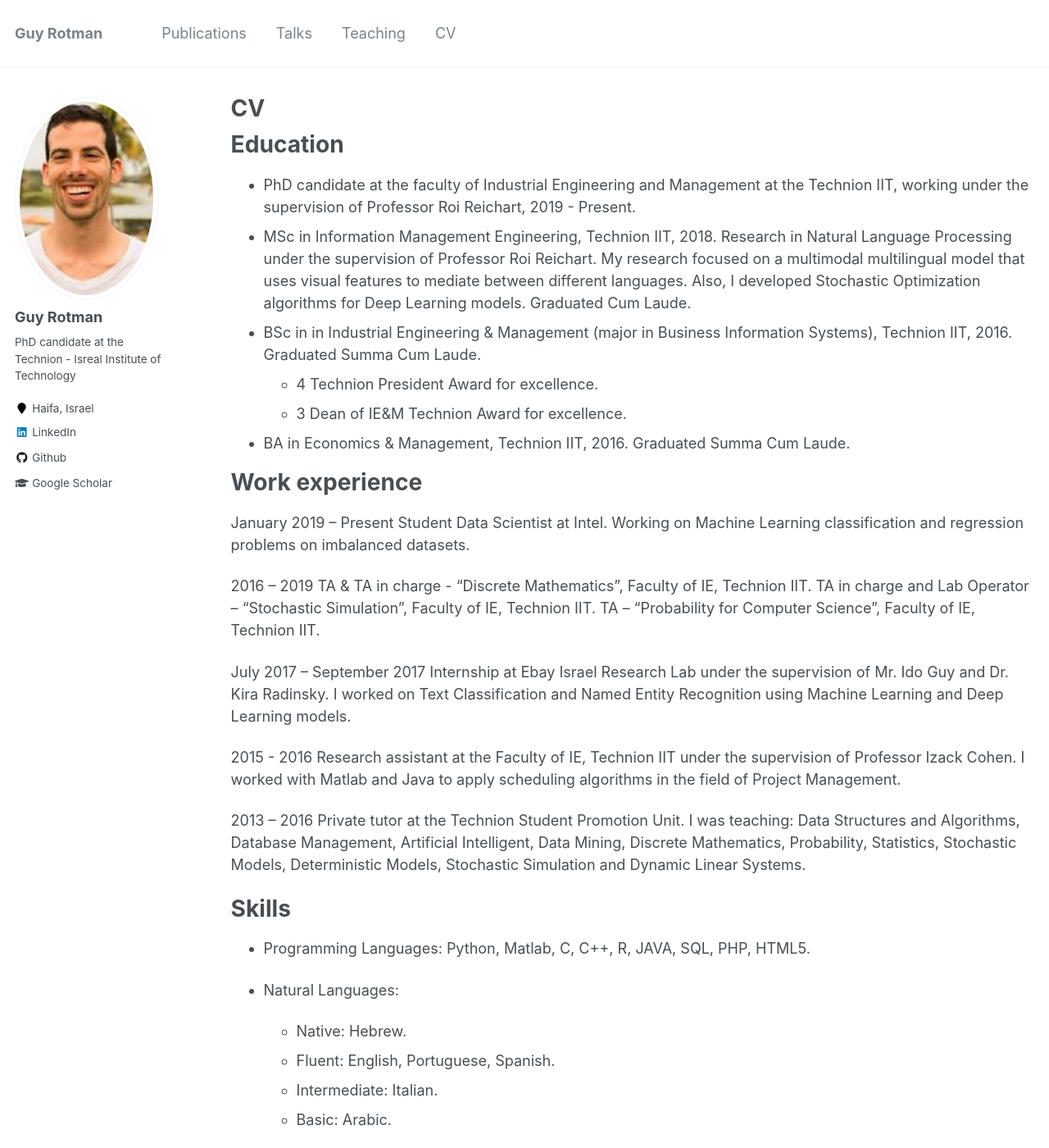
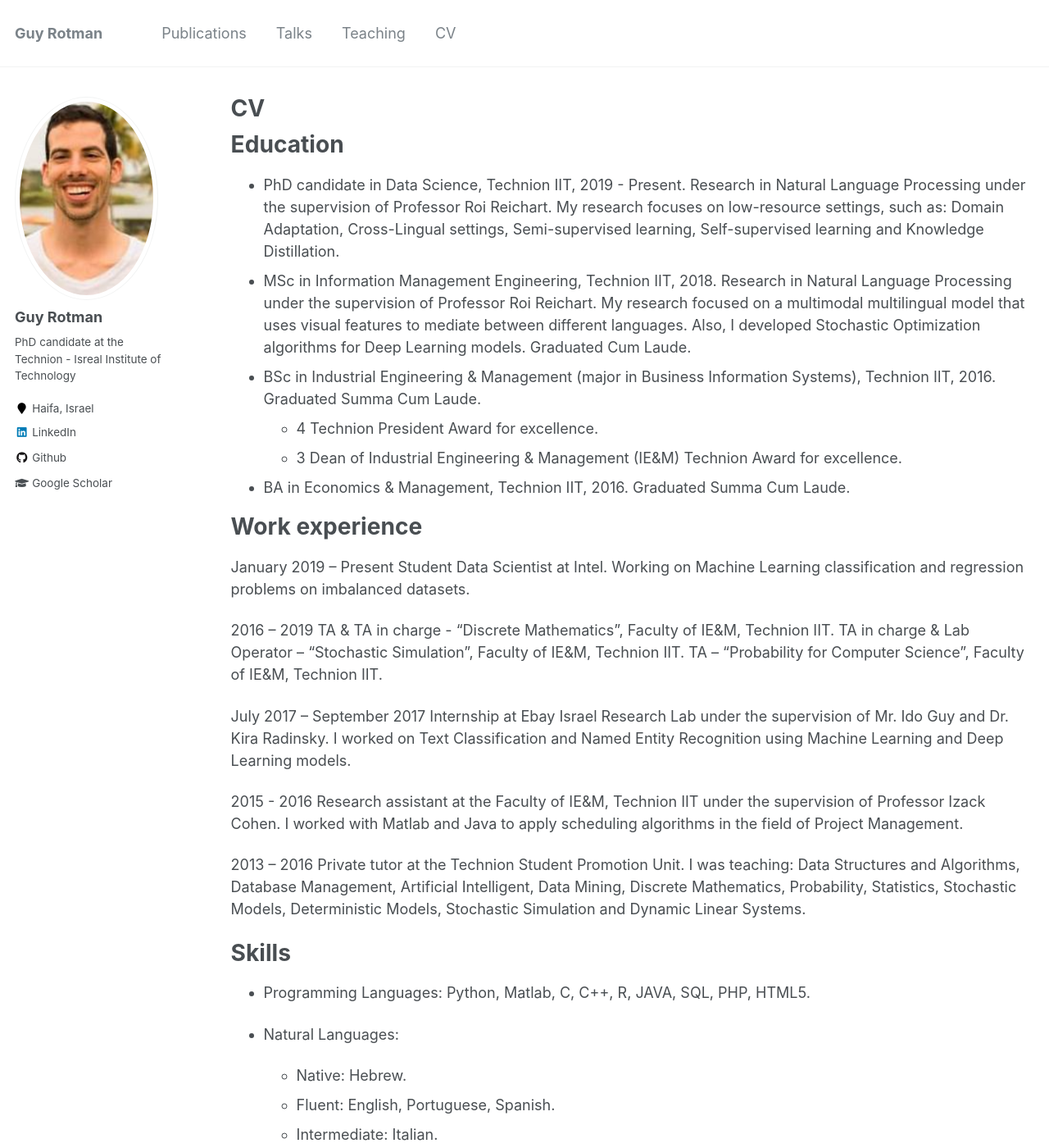
Before and after one commit to rotmanguy/rotmanguy.github.io, a Jekyll site: the page built from _pages/cv.md, in a window 1280 px wide and 1400 px high. Shown: the whole window at 82% size. Built offline with Jekyll 4.4.1, drawn with Linux system fonts in a browser that asks for light colours.

Commit message:
initial commit

```diff
--- a/_pages/cv.md
+++ b/_pages/cv.md
@@ -11,11 +11,11 @@ redirect_from:
 
 Education
 ======
-* PhD candidate at the faculty of Industrial Engineering and Management at the Technion IIT, working under the supervision of Professor Roi Reichart, 2019 - Present.
+* PhD candidate in Data Science, Technion IIT, 2019 - Present. Research in Natural Language Processing under the supervision of Professor Roi Reichart. My research focuses on low-resource settings, such as: Domain Adaptation, Cross-Lingual settings, Semi-supervised learning, Self-supervised learning and Knowledge Distillation.
 * MSc in Information Management Engineering, Technion IIT, 2018. Research in Natural Language Processing under the supervision of Professor Roi Reichart. My research focused on a multimodal multilingual model that uses visual features to mediate between different languages. Also, I developed Stochastic Optimization algorithms for Deep Learning models. Graduated Cum Laude.
-* BSc in in Industrial Engineering & Management (major in Business Information Systems), Technion IIT, 2016. Graduated Summa Cum Laude.
+* BSc in Industrial Engineering & Management (major in Business Information Systems), Technion IIT, 2016. Graduated Summa Cum Laude.
   * 4 Technion President Award for excellence.
-  * 3 Dean of IE&M Technion Award for excellence.
+  * 3 Dean of Industrial Engineering & Management (IE&M) Technion Award for excellence.
 * BA in Economics & Management, Technion IIT, 2016. Graduated Summa Cum Laude.
 
 Work experience
@@ -24,15 +24,15 @@ January 2019 – Present
 Student Data Scientist at Intel. Working on Machine Learning classification and regression problems on imbalanced datasets.
 
 2016 – 2019
-TA & TA in charge - "Discrete Mathematics", Faculty of IE, Technion IIT.
-TA in charge and Lab Operator – "Stochastic Simulation", Faculty of IE, Technion IIT.
-TA – "Probability for Computer Science", Faculty of IE, Technion IIT.
+TA & TA in charge - "Discrete Mathematics", Faculty of IE&M, Technion IIT.
+TA in charge & Lab Operator – "Stochastic Simulation", Faculty of IE&M, Technion IIT.
+TA – "Probability for Computer Science", Faculty of IE&M, Technion IIT.
 
 July 2017 – September 2017
 Internship at Ebay Israel Research Lab under the supervision of Mr. Ido Guy and Dr. Kira Radinsky. I worked on Text Classification and Named Entity Recognition using Machine Learning and Deep Learning models.
 
 2015 - 2016
-Research assistant at the Faculty of IE, Technion IIT under the supervision of Professor Izack Cohen. I worked with Matlab and Java to apply scheduling algorithms in the field of Project Management.
+Research assistant at the Faculty of IE&M, Technion IIT under the supervision of Professor Izack Cohen. I worked with Matlab and Java to apply scheduling algorithms in the field of Project Management.
 
 2013 – 2016
 Private tutor at the Technion Student Promotion Unit. I was teaching: Data Structures and Algorithms, Database Management, Artificial Intelligent, Data Mining, Discrete Mathematics, Probability, Statistics, Stochastic Models, Deterministic Models, Stochastic Simulation and Dynamic Linear Systems.
```
